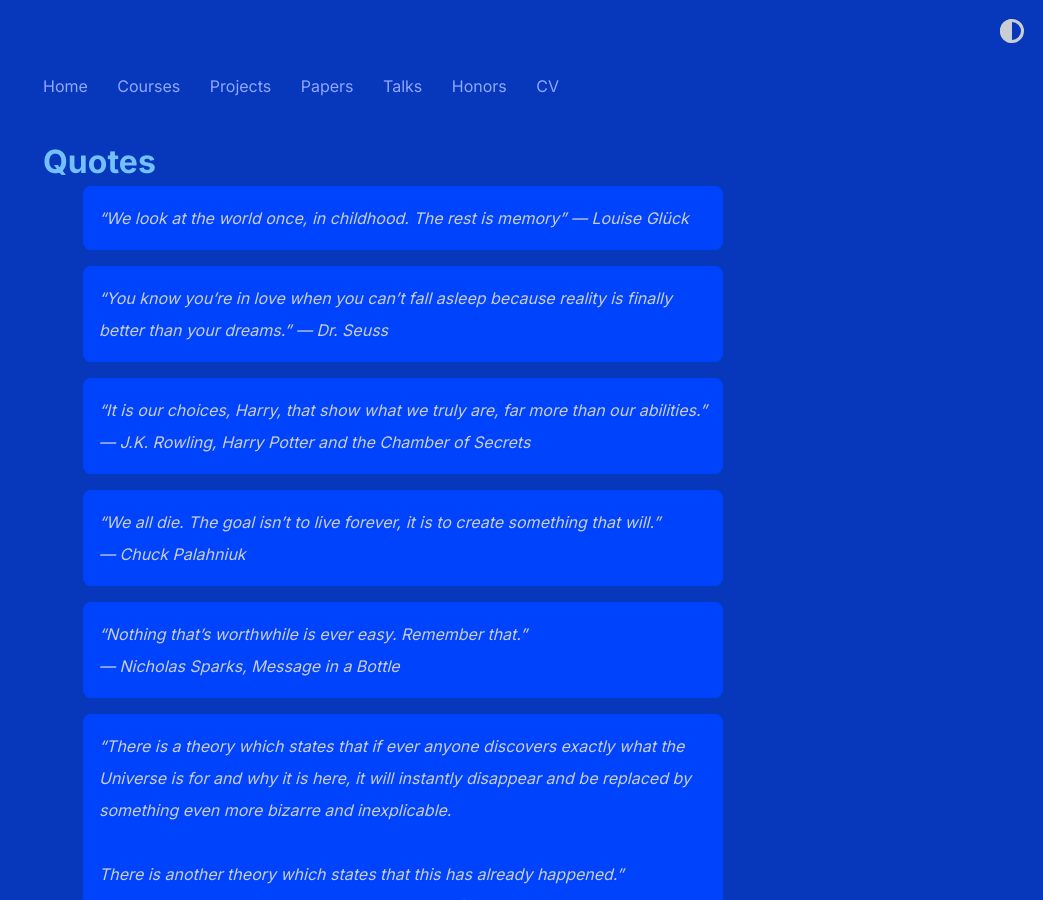
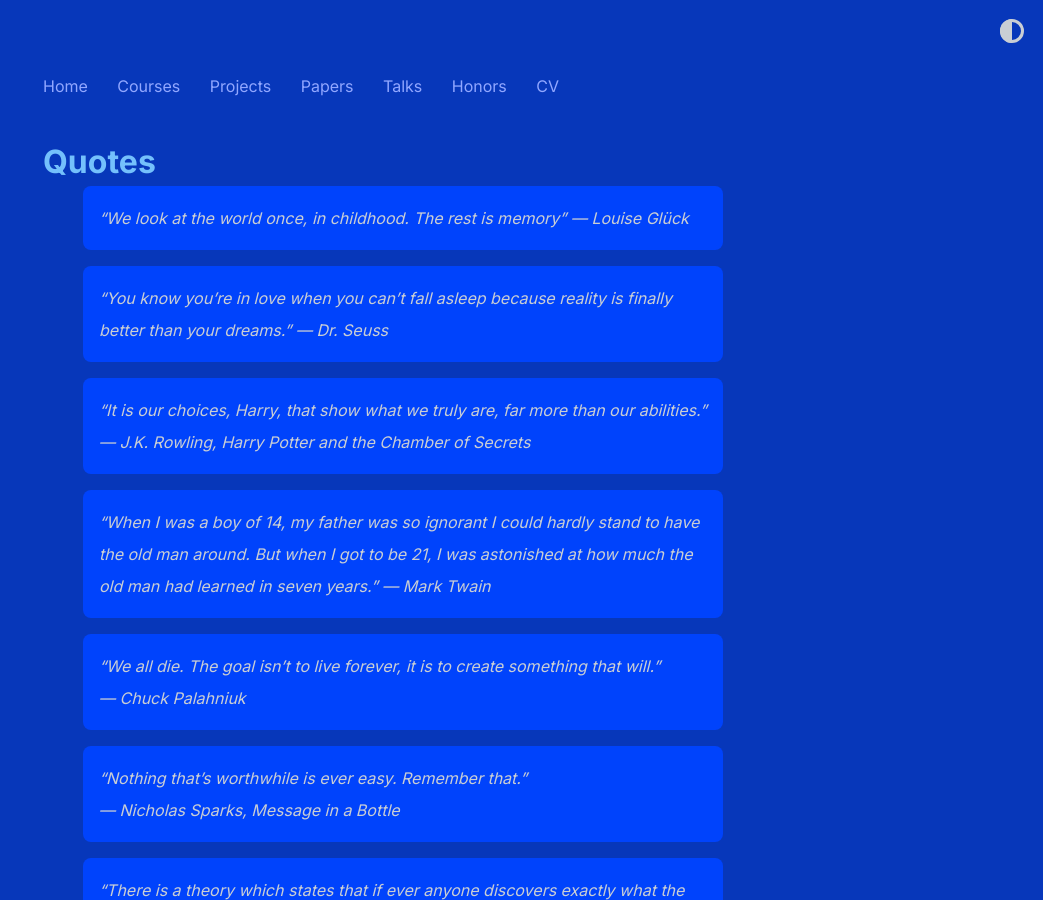
Before and after one commit to shihankanungo/shihankanungo.github.io, a Jekyll site: the page built from quotes.md, in a window 1280 px wide and 900 px high. Shown: the whole window, without its empty margins (237-1280 px from the left). Built offline with Jekyll 4.4.1, drawn with Linux system fonts in a browser that asks for light colours.

Commit message:
Update quotes.md

```diff
--- a/quotes.md
+++ b/quotes.md
@@ -8,6 +8,8 @@ title: Quotes
 > "You know you're in love when you can't fall asleep because reality is finally better than your dreams." --- Dr. Seuss
 
 > "It is our choices, Harry, that show what we truly are, far more than our abilities." --- J.K. Rowling, <i>Harry Potter and the Chamber of Secrets</i>
+
+> "When I was a boy of 14, my father was so ignorant I could hardly stand to have the old man around. But when I got to be 21, I was astonished at how much the old man had learned in seven years." --- Mark Twain
 
 > "We all die. The goal isn't to live forever, it is to create something that will." <br>
 --- Chuck Palahniuk
```
